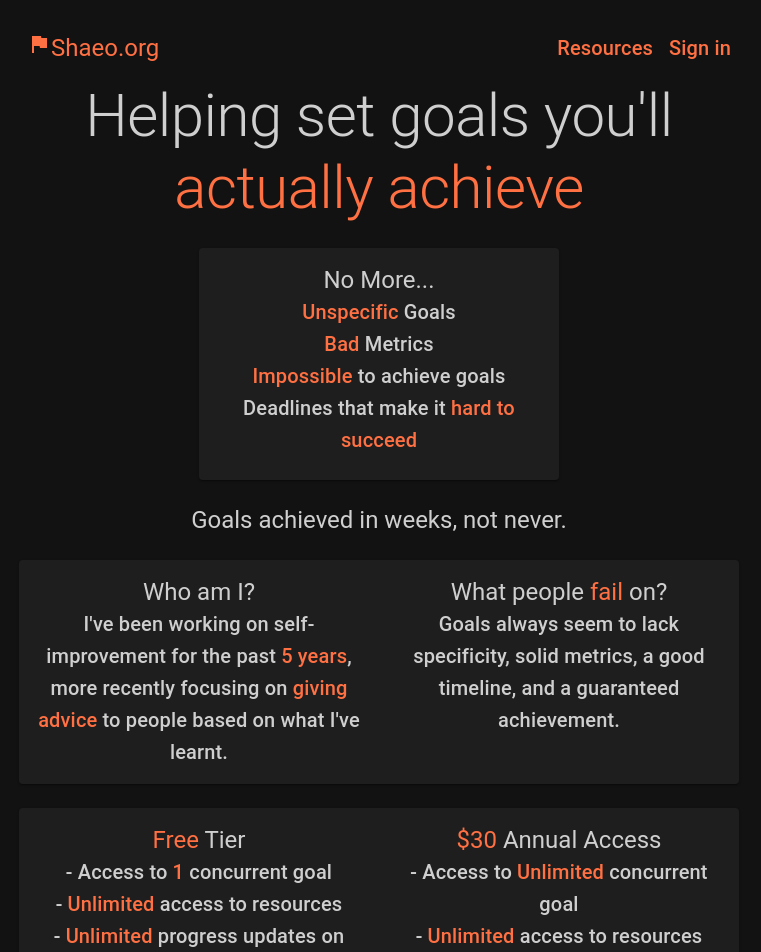
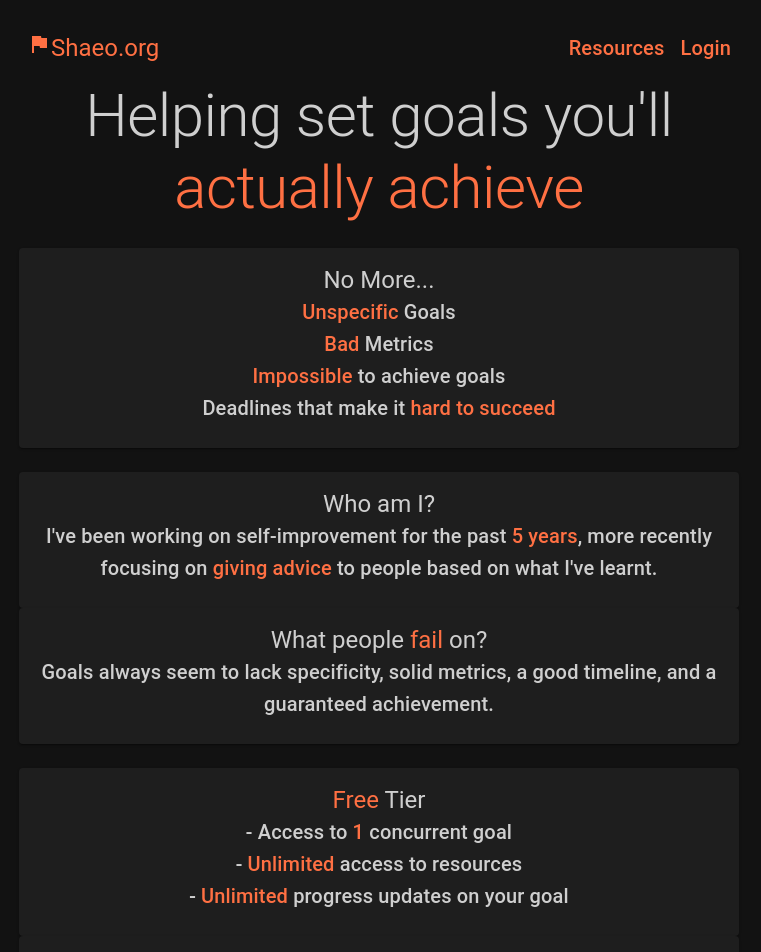
Before and after one commit to westshae/Shaeo.org, a React (Create React App) app in the folder frontend/: page / in a window 1280 px wide. Shown: the top 952 px of the page, without its empty margins (261-1022 px from the left). Built offline with nearby package versions, Linux system fonts and the light colour scheme; no server answers; the HTML template or start-up script is replaced by a standard one.

Commit message:
mobile support update

```diff
--- a/frontend/src/App.tsx
+++ b/frontend/src/App.tsx
@@ -8,11 +8,17 @@ import { theme } from './Components/Theme';
 import { Box, CssBaseline } from '@mui/material';
 import Upgrade from './Pages/Upgrade';
 import Resource from './Pages/Resource';
+
+
+
 function App() {
+  const isMobile = /Mobile|Android|iP(hone|od|ad)/i.test(navigator.userAgent);
+  const normalStyle = {mx: "20%", my: "1rem"}
+  const mobileStyle = {mx: "0", my: "1rem"}
   return (
     <ThemeProvider theme={theme}>
       <CssBaseline />
-      <Box sx={{ mx: "20%", my: "1rem" }}>
+      <Box sx={isMobile ? mobileStyle : normalStyle}>
         <Router>
           <Routes>
             <Route path="/" element={<Landing />} />
--- a/frontend/src/Pages/Dashboard.tsx
+++ b/frontend/src/Pages/Dashboard.tsx
@@ -11,6 +11,9 @@ import dayjs from "dayjs";
 import getAuth from "../Components/Authentication";
 
 function Dashboard() {
+    const isMobile = /Mobile|Android|iP(hone|od|ad)/i.test(navigator.userAgent);
+
+
     const [session, setSession] = useState<Session | null>(null)
     const [goals, setGoals] = useState<GetGoalInterface[]>([]);
     const [isUserPremium, setIsUserPremium] = useState<boolean>(false);
@@ -56,21 +59,25 @@ function Dashboard() {
     }, [session])
 
     return (
-        <Container>
-            <Toolbar sx={{ display: 'flex', justifyContent: 'space-between' }}>
-                <Button onClick={() => navigate("/")}><Typography variant="h5" sx={{ textTransform: 'none' }}><FlagIcon />Shaeo.org</Typography></Button>
+        <Box>
+            <Toolbar sx={{ display: 'flex', justifyContent: 'space-between', padding: '0'}}>
+                {isMobile &&
+                    <Button onClick={() => navigate("/")}><FlagIcon /></Button>
+                }
+                {!isMobile &&
+                    <Button onClick={() => navigate("/")}><Typography variant="h5" sx={{ textTransform: 'none' }}><FlagIcon />Shaeo.org</Typography></Button>
+                }
                 <Box sx={{ display: 'flex', justifyContent: 'flex-end', flexGrow: 1 }}>
                     <Button onClick={() => navigate("/resource")}><Typography variant="h6" sx={{ textTransform: 'none' }}>Resources</Typography></Button>
                     {session &&
                         <Button onClick={() => navigate("/upgrade")}><Typography variant="h6" sx={{ textTransform: 'none' }}>Upgrade</Typography></Button>
                     }
-                    <Button onClick={async () => await getAuth().auth.signOut()}><Typography variant="h6" sx={{ textTransform: 'none' }}>Sign Out</Typography></Button>
+                    <Button onClick={async () => await getAuth().auth.signOut()}><Typography variant="h6" sx={{ textTransform: 'none' }}>Logout</Typography></Button>
                 </Box>
-
             </Toolbar>
             <Grid container spacing={2} >
                 {session && goals.length >= 1 && !isUserPremium &&
-                    <Grid item xs={6}>
+                    <Grid item xs={isMobile ? 12 : 6}>
                         <Card sx={{ maxWidth: 500, textAlign: 'center', display: 'flex', flexDirection: 'column', justifyContent: 'center', height: "100%" }} onClick={() => navigate("/dashboard/create")}>
                             <CardContent>
                                 <Typography color="primary" variant="h5" component="div">
@@ -81,7 +88,7 @@ function Dashboard() {
                     </Grid>
                 }
                 {session && (isUserPremium || goals.length < 1) &&
-                    <Grid item xs={6}>
+                    <Grid item xs={isMobile ? 12 : 6}>
                         <Card sx={{ maxWidth: 500, textAlign: 'center', display: 'flex', flexDirection: 'column', justifyContent: 'center', height: "100%" }} onClick={() => navigate("/dashboard/create")}>
                             <CardActionArea sx={{ height: "100%" }}>
                                 <CardContent>
@@ -95,7 +102,7 @@ function Dashboard() {
                     </Grid>
                 }
                 {goals.map((card: GetGoalInterface, index) => (
-                    <Grid item xs={6} key={index}>
+                    <Grid item xs={isMobile ? 12 : 6} key={index}>
                         <Card sx={{ height: "100%", position: 'relative' }} >
                             <IconButton
                                 aria-label="delete"
@@ -128,7 +135,7 @@ function Dashboard() {
                     </Grid>
                 ))}
             </Grid>
-        </Container>
+        </Box>
     )
 }
 
--- a/frontend/src/Pages/Goal.tsx
+++ b/frontend/src/Pages/Goal.tsx
@@ -13,6 +13,7 @@ import getAuth from "../Components/Authentication"
 
 function Goal() {
   const { action, goal_id } = useParams();
+  const isMobile = /Mobile|Android|iP(hone|od|ad)/i.test(navigator.userAgent);
 
   const [session, setSession] = useState<Session | null>(null)
   const [hasFieldsUpdated, setHasFieldsUpdated] = useState<boolean>(false);
@@ -231,16 +232,21 @@ function Goal() {
 
   return (
     <LocalizationProvider dateAdapter={AdapterDayjs}>
-      <Toolbar sx={{ display: 'flex', justifyContent: 'space-between' }}>
-        <Button onClick={() => navigate("/")}><Typography variant="h5" sx={{ textTransform: 'none' }}><FlagIcon />Shaeo.org</Typography></Button>
+      <Toolbar sx={{ display: 'flex', justifyContent: 'space-between', padding: '0' }}>
+        {isMobile &&
+          <Button onClick={() => navigate("/")}><FlagIcon /></Button>
+        }
+        {!isMobile &&
+          <Button onClick={() => navigate("/")}><Typography variant="h5" sx={{ textTransform: 'none' }}><FlagIcon />Shaeo.org</Typography></Button>
+        }
         <Box sx={{ display: 'flex', justifyContent: 'flex-end', flexGrow: 1 }}>
           <Button onClick={() => navigate("/resource")}><Typography variant="h6" sx={{ textTransform: 'none' }}>Resources</Typography></Button>
-          {session &&
+          {session && !isMobile &&
             <Button onClick={() => navigate("/upgrade")}><Typography variant="h6" sx={{ textTransform: 'none' }}>Upgrade</Typography></Button>
           }
           <Button onClick={() => navigate("/dashboard")}><Typography variant="h6" sx={{ textTransform: 'none' }}>Dashboard</Typography></Button>
-          <Button onClick={async () => await getAuth().auth.signOut()}><Typography variant="h6" sx={{ textTransform: 'none' }}>Sign Out</Typography></Button>
-          {actionMode == "update" && hasFieldsUpdated &&
+          <Button onClick={async () => await getAuth().auth.signOut()}><Typography variant="h6" sx={{ textTransform: 'none' }}>Logout</Typography></Button>
+          {actionMode == "update" && hasFieldsUpdated && !isMobile &&
             <Button onClick={handleUpdateMode}><Typography variant="h6" sx={{ textTransform: 'none' }}>Reset Fields</Typography></Button>
 
           }
--- a/frontend/src/Pages/Landing.tsx
+++ b/frontend/src/Pages/Landing.tsx
@@ -6,6 +6,8 @@ import { useNavigate } from "react-router-dom";
 import getAuth from "../Components/Authentication";
 
 function Landing() {
+    const isMobile = /Mobile|Android|iP(hone|od|ad)/i.test(navigator.userAgent);
+
     const [session, setSession] = useState<Session | null>(null)
     const navigate = useNavigate()
 
@@ -29,27 +31,32 @@ function Landing() {
 
     return (
         <Box>
-            <Toolbar sx={{ display: 'flex', justifyContent: 'space-between' }}>
-                <Button onClick={() => navigate("/")}><Typography variant="h5" sx={{ textTransform: 'none' }}><FlagIcon />Shaeo.org</Typography></Button>
+            <Toolbar sx={{ display: 'flex', justifyContent: 'space-between' , padding: '0'}}>
+                {isMobile &&
+                    <Button onClick={() => navigate("/")}><FlagIcon /></Button>
+                }
+                {!isMobile &&
+                    <Button onClick={() => navigate("/")}><Typography variant="h5" sx={{ textTransform: 'none' }}><FlagIcon />Shaeo.org</Typography></Button>
+                }
                 <Box sx={{ display: 'flex', justifyContent: 'flex-end', flexGrow: 1 }}>
                     <Button onClick={() => navigate("/resource")}><Typography variant="h6" sx={{ textTransform: 'none' }}>Resources</Typography></Button>
-                    {session &&
+                    {session && !isMobile &&
                         <Button onClick={() => navigate("/upgrade")}><Typography variant="h6" sx={{ textTransform: 'none' }}>Upgrade</Typography></Button>
                     }
                     {session &&
                         <Button onClick={() => navigate("/dashboard")}><Typography variant="h6" sx={{ textTransform: 'none' }}>Dashboard</Typography></Button>
                     }
                     {!session &&
-                        <Button onClick={() => navigate("/login")}><Typography variant="h6" sx={{ textTransform: 'none' }}>Sign in</Typography></Button>
+                        <Button onClick={() => navigate("/login")}><Typography variant="h6" sx={{ textTransform: 'none' }}>Login</Typography></Button>
                     }
                     {session &&
-                        <Button onClick={async () => await getAuth().auth.signOut()}><Typography variant="h6" sx={{ textTransform: 'none' }}>Sign Out</Typography></Button>
+                        <Button onClick={async () => await getAuth().auth.signOut()}><Typography variant="h6" sx={{ textTransform: 'none' }}>Logout</Typography></Button>
                     }
                 </Box>
             </Toolbar>
             <Container>
                 <Box>
-                    <Typography variant="h2" sx={{ textTransform: 'none', textAlign: 'center' }}>Helping set goals you'll
+                    <Typography variant="h2" sx={{ textTransform: 'none', textAlign: 'center', width: '100%' }}>Helping set goals you'll
                         <Typography component="span" variant="h2" color="primary" sx={{ textTransform: 'none', textAlign: 'center' }}>
                             {' '}actually achieve
                         </Typography>
@@ -62,7 +69,7 @@ function Landing() {
                     justifyContent="center"
                     alignItems="center"
                 >
-                    <Card sx={{ width: "50%", textAlign: 'center', display: 'flex', flexDirection: 'column', justifyContent: 'center', height: "100%" }}>
+                    <Card sx={{ width: '100%', textAlign: 'center', display: 'flex', flexDirection: 'column', justifyContent: 'center', height: "100%" }}>
                         <CardContent>
                             <Typography variant="h5" sx={{ textTransform: 'none' }}>
                                 No More...
@@ -93,14 +100,11 @@ function Landing() {
                             </Typography>
                         </CardContent>
                     </Card>
-                    <br />
-
-                    <Typography variant="h5">Goals achieved in weeks, not never.</Typography>
                 </Box>
                 <br />
                 <Box>
                     <Card sx={{ width: "100%", textAlign: 'center', display: 'flex', flexDirection: 'row', justifyContent: 'center', height: "100%" }}>
-                        <CardContent sx={{ width: "50%" }}>
+                        <CardContent>
                             <Typography variant="h5" sx={{ textTransform: 'none' }}>
                                 Who am I?
                             </Typography>
@@ -115,7 +119,10 @@ function Landing() {
                                 I've learnt.
                             </Typography>
                         </CardContent>
-                        <CardContent sx={{ width: "50%" }}>
+                        </Card>
+                        <Card sx={{ width: "100%", textAlign: 'center', display: 'flex', flexDirection: 'row', justifyContent: 'center', height: "100%" }}>
+
+                        <CardContent>
                             <Typography variant="h5" sx={{ textTransform: 'none' }}>
                                 What people {' '}                   <Typography variant="h5" component="span" color="primary">
                                     fail
@@ -131,7 +138,7 @@ function Landing() {
                 <br />
                 <Box>
                     <Card sx={{ width: "100%", textAlign: 'center', display: 'flex', flexDirection: 'row', justifyContent: 'center', height: "100%" }}>
-                        <CardContent sx={{ width: "50%" }}>
+                        <CardContent>
                             <Typography variant="h5" sx={{ textTransform: 'none' }}>
                                 {' '}                   <Typography variant="h5" component="span" color="primary">
                                     Free
@@ -160,7 +167,10 @@ function Landing() {
                                 {' '} progress updates on your goal
                             </Typography>
                         </CardContent>
-                        <CardContent sx={{ width: "50%" }}>
+                        </Card>
+                        <Card sx={{ width: "100%", textAlign: 'center', display: 'flex', flexDirection: 'row', justifyContent: 'center', height: "100%" }}>
+
+                        <CardContent>
                             <Typography variant="h5" sx={{ textTransform: 'none' }}>
                                 {' '}                   <Typography variant="h5" component="span" color="primary">
                                     $30
--- a/frontend/src/Pages/Resource.tsx
+++ b/frontend/src/Pages/Resource.tsx
@@ -6,6 +6,7 @@ import { useNavigate } from 'react-router-dom';
 import getAuth from '../Components/Authentication';
 
 function Resource() {
+    const isMobile = /Mobile|Android|iP(hone|od|ad)/i.test(navigator.userAgent);
     const [session, setSession] = useState<Session | null>(null)
     const navigate = useNavigate()
 
@@ -29,24 +30,21 @@ function Resource() {
 
     return (
         <Box>
-            <Toolbar sx={{ display: 'flex', justifyContent: 'space-between' }}>
-                <Button onClick={() => navigate("/")}><Typography variant="h5" sx={{ textTransform: 'none' }}><FlagIcon />Shaeo.org</Typography></Button>
+            <Toolbar sx={{ display: 'flex', justifyContent: 'space-between', padding: '0' }}>
+                {isMobile &&
+                    <Button onClick={() => navigate("/")}><FlagIcon /></Button>
+                }
+                {!isMobile &&
+                    <Button onClick={() => navigate("/")}><Typography variant="h5" sx={{ textTransform: 'none' }}><FlagIcon />Shaeo.org</Typography></Button>
+                }
                 <Box sx={{ display: 'flex', justifyContent: 'flex-end', flexGrow: 1 }}>
-
-                    <Button onClick={() => navigate("/resource")}><Typography variant="h6" sx={{ textTransform: 'none' }}>Resources</Typography></Button>
-
                     {session &&
                         <Button onClick={() => navigate("/upgrade")}><Typography variant="h6" sx={{ textTransform: 'none' }}>Upgrade</Typography></Button>
                     }
                     {session &&
                         <Button onClick={() => navigate("/dashboard")}><Typography variant="h6" sx={{ textTransform: 'none' }}>Dashboard</Typography></Button>
                     }
-                    {!session &&
-                        <Button onClick={() => navigate("/login")}><Typography variant="h6" sx={{ textTransform: 'none' }}>Sign in</Typography></Button>
-                    }
-                    {session &&
-                        <Button onClick={async () => await getAuth().auth.signOut()}><Typography variant="h6" sx={{ textTransform: 'none' }}>Sign Out</Typography></Button>
-                    }
+                    <Button onClick={async () => await getAuth().auth.signOut()}><Typography variant="h6" sx={{ textTransform: 'none' }}>Logout</Typography></Button>
                 </Box>
             </Toolbar>
             <Container>
--- a/frontend/src/Pages/Upgrade.tsx
+++ b/frontend/src/Pages/Upgrade.tsx
@@ -7,6 +7,7 @@ import getAuth from "../Components/Authentication";
 import { getPaymentLink, getIsUserPremium } from "../Components/Api";
 
 function Upgrade() {
+    const isMobile = /Mobile|Android|iP(hone|od|ad)/i.test(navigator.userAgent);
     const [session, setSession] = useState<Session | null>(null)
     const [paymentLink, setPaymentLink] = useState<string | null>(null);
     const [isUserPremium, setIsUserPremium] = useState<boolean>(false);
@@ -45,19 +46,24 @@ function Upgrade() {
     }, [session])
 
     return (
-        <Container>
-            <Toolbar sx={{ display: 'flex', justifyContent: 'space-between' }}>
-                <Button onClick={() => navigate("/")}><Typography variant="h5" sx={{ textTransform: 'none' }}><FlagIcon />Shaeo.org</Typography></Button>
+        <Box>
+            <Toolbar sx={{ display: 'flex', justifyContent: 'space-between', padding: '0' }}>
+                {isMobile &&
+                    <Button onClick={() => navigate("/")}><FlagIcon /></Button>
+                }
+                {!isMobile &&
+                    <Button onClick={() => navigate("/")}><Typography variant="h5" sx={{ textTransform: 'none' }}><FlagIcon />Shaeo.org</Typography></Button>
+                }
                 <Box sx={{ display: 'flex', justifyContent: 'flex-end', flexGrow: 1 }}>
                     <Button onClick={() => navigate("/resource")}><Typography variant="h6" sx={{ textTransform: 'none' }}>Resources</Typography></Button>
                     {session &&
                         <Button onClick={() => navigate("/dashboard")}><Typography variant="h6" sx={{ textTransform: 'none' }}>Dashboard</Typography></Button>
                     }
                     {!session &&
-                        <Button onClick={() => navigate("/login")}><Typography variant="h6" sx={{ textTransform: 'none' }}>Sign in</Typography></Button>
+                        <Button onClick={() => navigate("/login")}><Typography variant="h6" sx={{ textTransform: 'none' }}>Login</Typography></Button>
                     }
                     {session &&
-                        <Button onClick={async () => await getAuth().auth.signOut()}><Typography variant="h6" sx={{ textTransform: 'none' }}>Sign Out</Typography></Button>
+                        <Button onClick={async () => await getAuth().auth.signOut()}><Typography variant="h6" sx={{ textTransform: 'none' }}>Logout</Typography></Button>
                     }
                 </Box>
             </Toolbar>
@@ -66,7 +72,7 @@ function Upgrade() {
             <br />
             <Box>
                 <Card sx={{ width: "100%", textAlign: 'center', display: 'flex', flexDirection: 'row', justifyContent: 'center', height: "100%" }}>
-                    <CardContent sx={{ width: "50%" }}>
+                    <CardContent>
                         <Typography variant="h5" sx={{ textTransform: 'none' }}>
                             {' '}                   <Typography variant="h5" component="span" color="primary">
                                 Free
@@ -95,7 +101,10 @@ function Upgrade() {
                             {' '} progress updates on your goal
                         </Typography>
                     </CardContent>
-                    <CardContent sx={{ width: "50%" }}>
+                    </Card>
+                    <Card sx={{ width: "100%", textAlign: 'center', display: 'flex', flexDirection: 'row', justifyContent: 'center', height: "100%" }}>
+
+                    <CardContent>
                         <Typography variant="h5" sx={{ textTransform: 'none' }}>
                             {' '}                   <Typography variant="h5" component="span" color="primary">
                                 $30
@@ -138,7 +147,7 @@ function Upgrade() {
 
 
 
-        </Container>
+        </Box>
     )
 }
 
```
